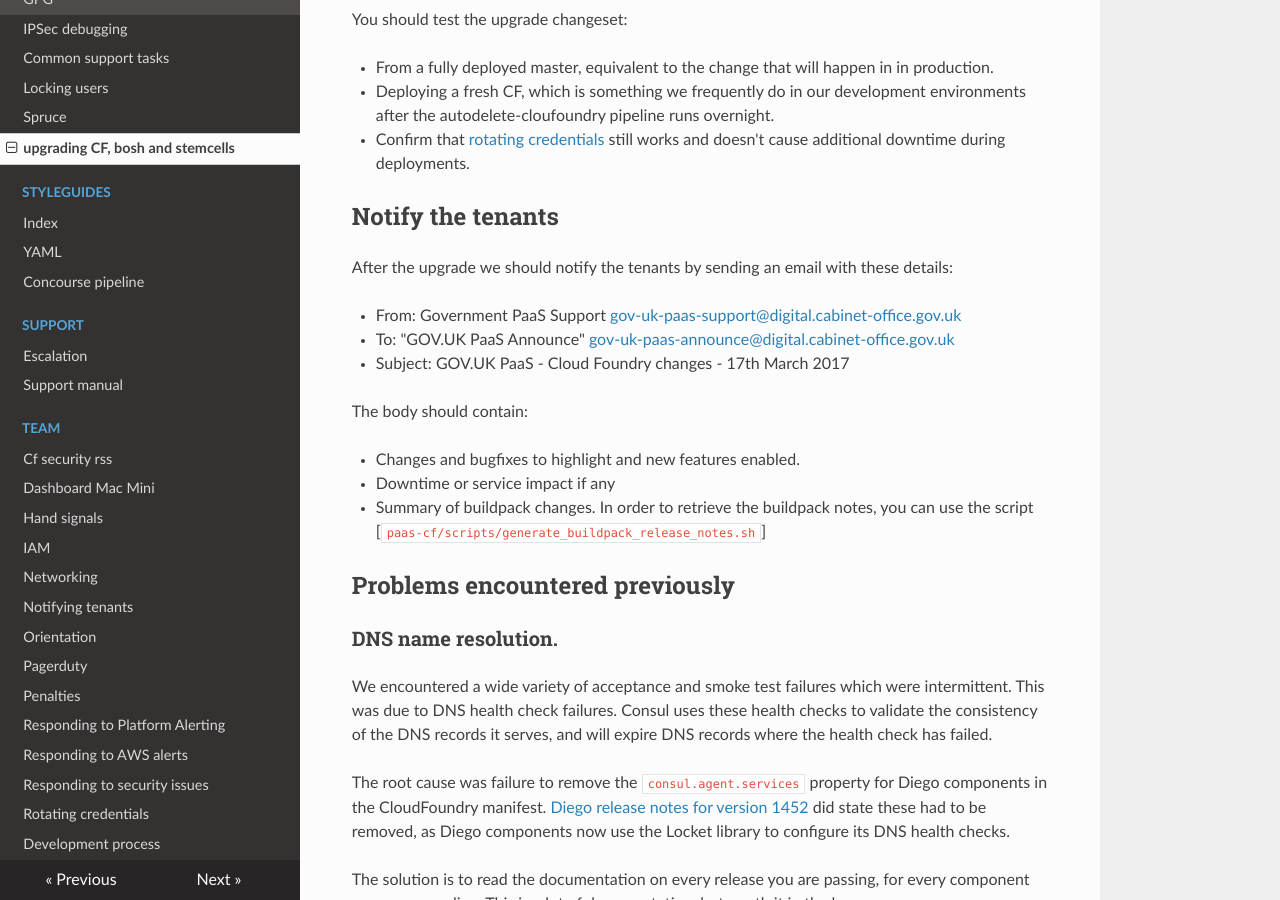
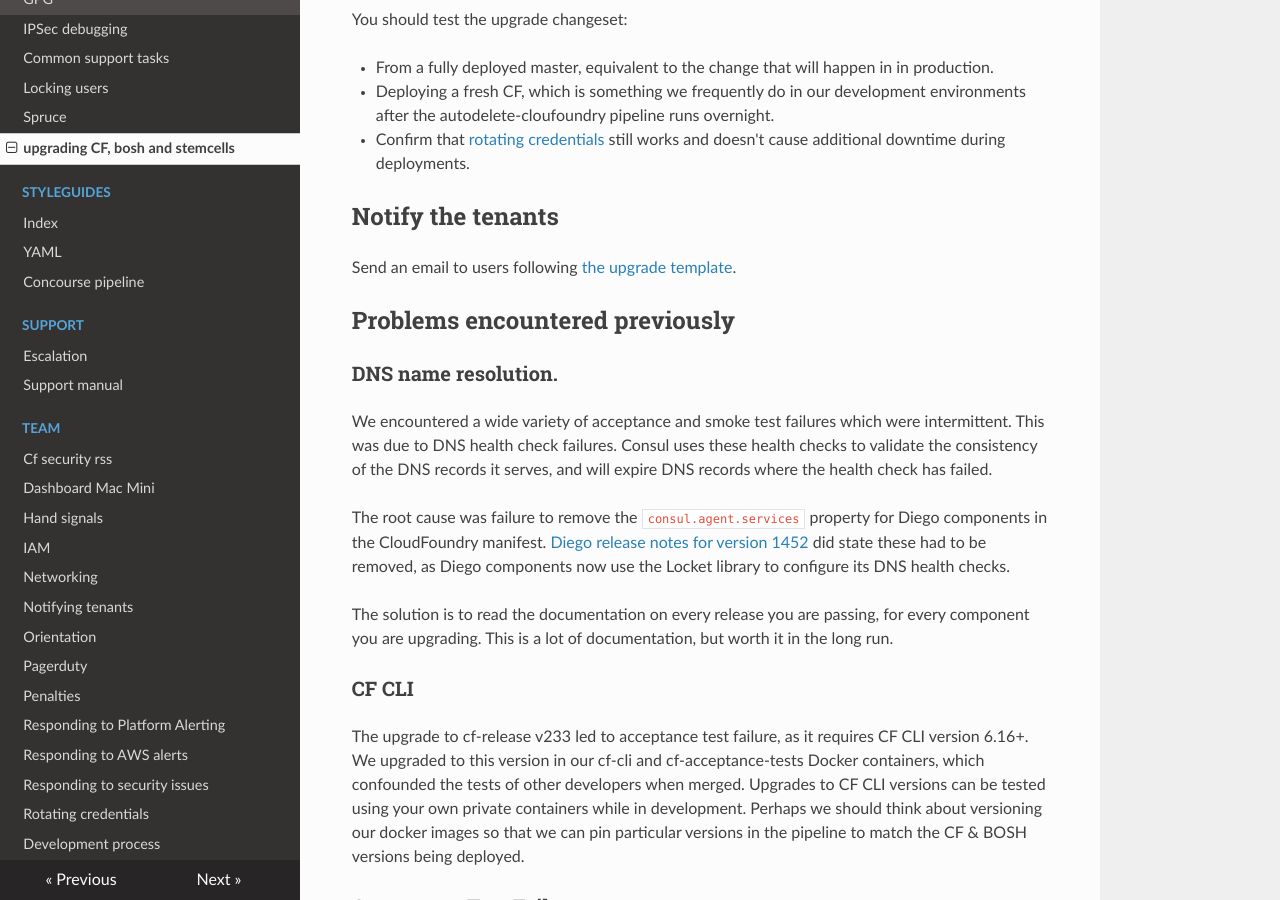
Before and after one commit to alphagov/paas-team-manual, an MkDocs documentation site: the page built from docs/guides/upgrading_CF,_bosh_and_stemcells.md, in a window 1280 px wide and 900 px high, scrolled down 908 px. Built offline with MkDocs 1.6.1, drawn with Linux system fonts in a browser that asks for light colours; nearby versions of some CDN libraries.

Commit message:
Move upgrade notification to the relevant page

```diff
--- a/docs/guides/upgrading_CF,_bosh_and_stemcells.md
+++ b/docs/guides/upgrading_CF,_bosh_and_stemcells.md
@@ -32,17 +32,7 @@ You should test the upgrade changeset:
 
 ## Notify the tenants
 
-After the upgrade we should notify the tenants by sending an email with these details:
-
- - From: Government PaaS Support <gov-uk-paas-support@digital.cabinet-office.gov.uk>
- - To: "GOV.UK PaaS Announce" <gov-uk-paas-announce@digital.cabinet-office.gov.uk>
- - Subject: GOV.UK PaaS - Cloud Foundry changes - 17th March 2017
-
-The body should contain:
-
- - Changes and bugfixes to highlight and new features enabled.
- - Downtime or service impact if any
- - Summary of buildpack changes. In order to retrieve the buildpack notes, you can use the script [`paas-cf/scripts/generate_buildpack_release_notes.sh`]
+Send an email to users following [the upgrade template](../team/notifying_tenants.md#cf-upgrade).
 
 ## Problems encountered previously
 
```
Also changed, not shown: docs/team/notifying_tenants.md (+11 -0 lines).
